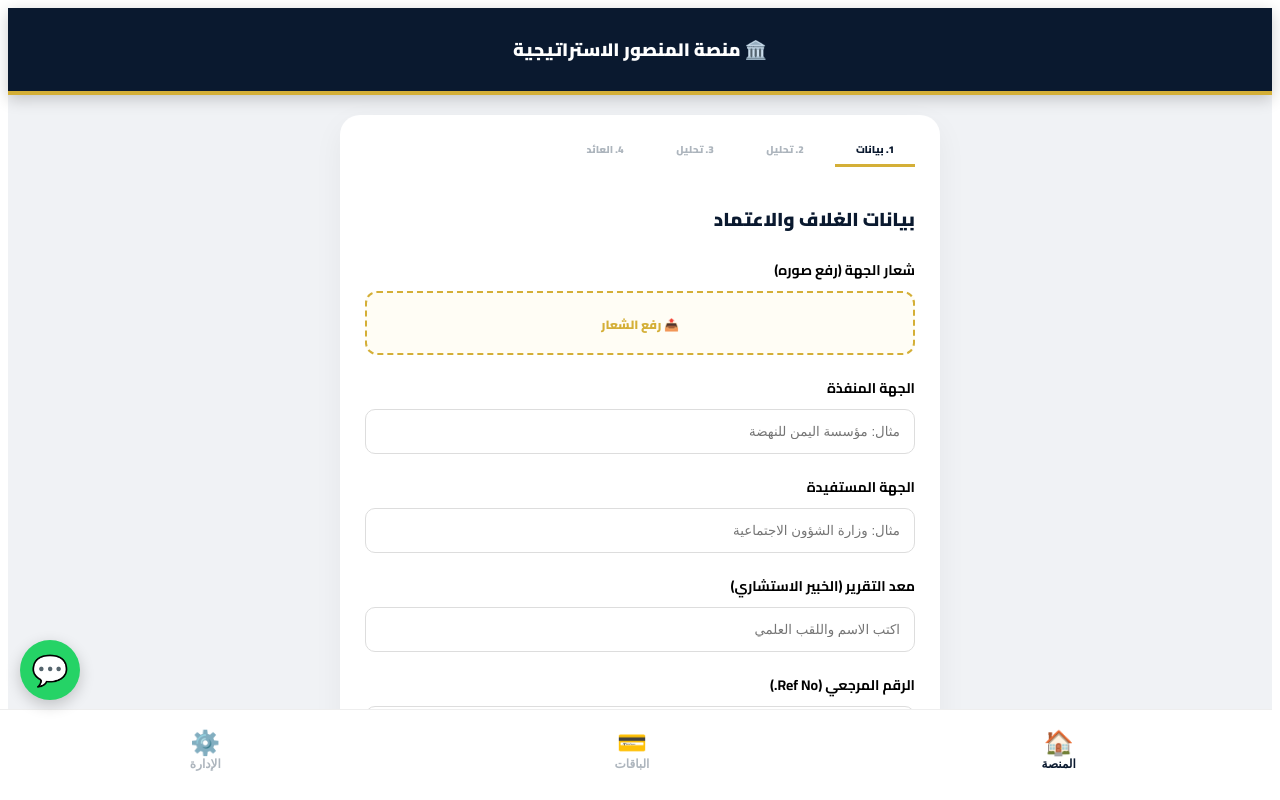
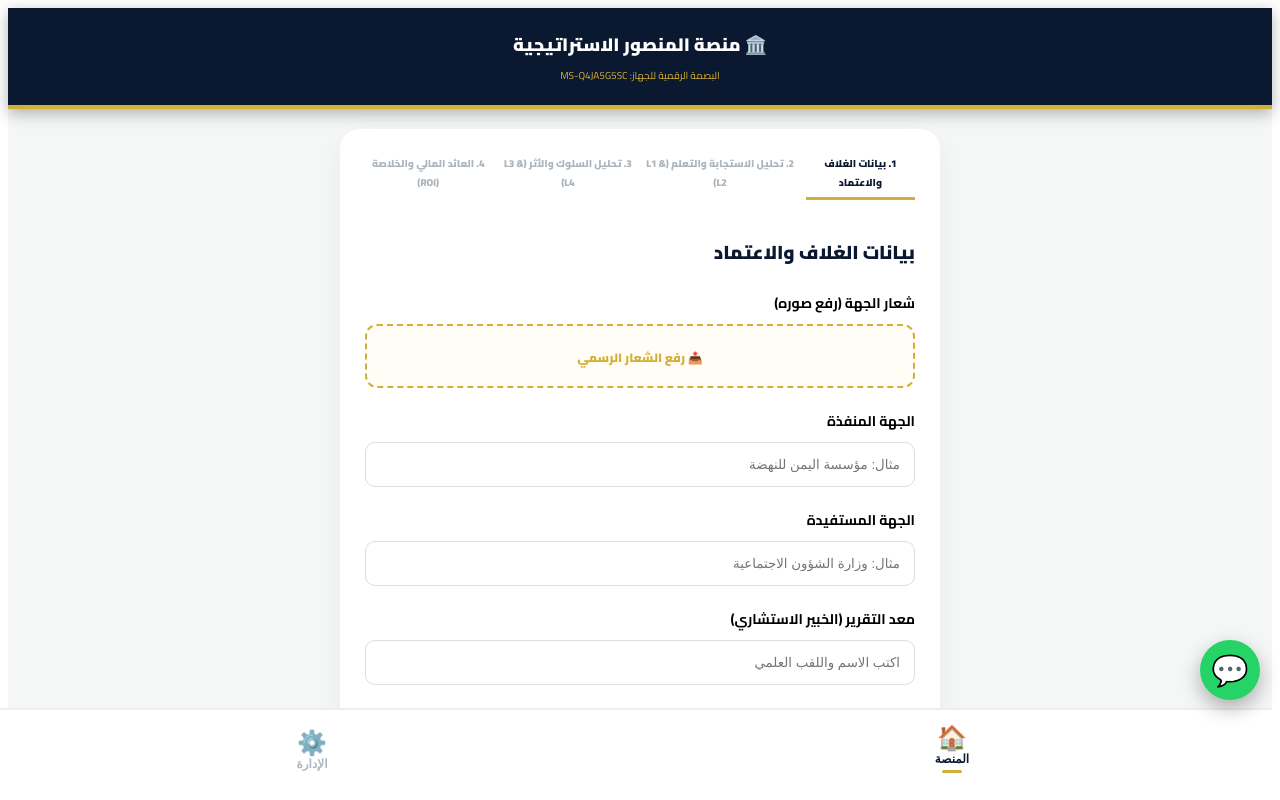
Before and after one commit to al-mansoour-ai/almansour-executive, a Next.js app: page / in a window 1280 px wide. Shown: the top 800 px of the page. Built offline with nearby package versions, Linux system fonts and the light colour scheme.

Commit message:
Update index.js

```diff
--- a/pages/index.js
+++ b/pages/index.js
@@ -2,18 +2,29 @@ import React, { useState, useEffect } from 'react';
 import Head from 'next/head';
 import { trainingData } from '../src/data/training';
 
-export default function SovereignFinalLevel() {
+export default function AlMansourSovereignPlatform() {
   const [activeTab, setActiveTab] = useState('platform');
   const [currentStep, setCurrentStep] = useState(0);
-  const [generatedCode, setGeneratedCode] = useState(''); // لتوليد الأكواد في الإدارة
+  const [generatedCode, setGeneratedCode] = useState('');
+  const [deviceId, setDeviceId] = useState('');
 
-  // 🛡️ نظام البصمة الرقمية البسيط
+  // 🛡️ 1. محرك البصمة الرقمية (توليد معرف فريد للجهاز)
   useEffect(() => {
-    const fingerprint = localStorage.getItem('sovereign_device_id');
-    if (!fingerprint) {
-      localStorage.setItem('sovereign_device_id', 'DEV-' + Math.random().toString(36).substr(2, 9).toUpperCase());
+    let id = localStorage.getItem('almansour_device_id');
+    if (!id) {
+      id = 'MS-' + Math.random().toString(36).substr(2, 9).toUpperCase();
+      localStorage.setItem('almansour_device_id', id);
     }
+    setDeviceId(id);
   }, []);
+
+  // ⚙️ 2. محرك توليد الأكواد (للحسابات الاحترافية والمؤسسية)
+  const generateVipCode = (prefix) => {
+    const timestamp = Date.now().toString().slice(-4);
+    const random = Math.floor(1000 + Math.random() * 9000);
+    const code = `${prefix}-${timestamp}-${random}`;
+    setGeneratedCode(code);
+  };
 
   const years = Array.from({ length: 30 }, (_, i) => 2026 - i);
   const months = ["يناير", "فبراير", "مارس", "أبريل", "مايو", "يونيو", "يوليو", "أغسطس", "سبتمبر", "أكتوبر", "نوفمبر", "ديسمبر"];
@@ -21,51 +32,50 @@ export default function SovereignFinalLevel() {
 
   const step = trainingData.steps[currentStep];
 
-  // دالة توليد أكواد الباقات (للإدارة)
-  const generateVIPCode = (pkg) => {
-    const code = `${pkg.toUpperCase()}-${Math.floor(1000 + Math.random() * 9000)}`;
-    setGeneratedCode(code);
-  };
-
   return (
-    <div dir="rtl" style={{ backgroundColor: "#f0f2f5", minHeight: "100vh", fontFamily: "'Cairo', sans-serif", paddingBottom: "110px" }}>
+    <div dir="rtl" style={{ backgroundColor: "#f4f7f6", minHeight: "100vh", fontFamily: "'Cairo', sans-serif", paddingBottom: "120px" }}>
       <Head>
-        <title>منصة المنصور - النظام المتكامل</title>
+        <title>منصة المنصور الاستراتيجية</title>
         <link href="https://fonts.googleapis.com/css2?family=Cairo:wght@400;700;900&display=swap" rel="stylesheet" />
       </Head>
 
-      <div style={{ background: "#0a192f", color: "white", padding: "25px", textAlign: "center", borderBottom: "4px solid #d4af37", boxShadow: "0 4px 15px rgba(0,0,0,0.2)" }}>
+      {/* الهيدر السيادي */}
+      <div style={{ background: "#0a192f", color: "white", padding: "20px", textAlign: "center", borderBottom: "4px solid #d4af37", boxShadow: "0 4px 15px rgba(0,0,0,0.3)" }}>
         <h2 style={{ fontSize: "18px", fontWeight: 900, margin: 0 }}>🏛️ منصة المنصور الاستراتيجية</h2>
+        <div style={{ fontSize: "10px", color: "#d4af37", marginTop: "5px" }}>البصمة الرقمية للجهاز: {deviceId}</div>
       </div>
 
       <main style={{ maxWidth: "600px", margin: "20px auto", padding: "0 15px" }}>
 
-        {/* قسم الإدارة: توليد الأكواد */}
+        {/* صفحة الإدارة: توليد الأكواد */}
         {activeTab === 'admin' && (
-          <div style={{ background: "white", borderRadius: "20px", padding: "30px", boxShadow: "0 10px 30px rgba(0,0,0,0.05)" }}>
-            <h3 style={{ fontWeight: 900, color: "#0a192f" }}>⚙️ لوحة تحكم الإدارة</h3>
-            <p style={{ fontSize: "14px", color: "#666" }}>توليد أكواد التفعيل للعملاء:</p>
-            <div style={{ display: "flex", gap: "10px", flexWrap: "wrap", marginBottom: "20px" }}>
-              <button onClick={() => generateVIPCode('Free')} style={{ flex: 1, padding: "10px", background: "#eee", borderRadius: "10px", fontWeight: 700 }}>مجانية</button>
-              <button onClick={() => generateVIPCode('Pro')} style={{ flex: 1, padding: "10px", background: "#d4af37", color: "white", borderRadius: "10px", fontWeight: 700 }}>احترافية</button>
-              <button onClick={() => generateVIPCode('Corp')} style={{ flex: 1, padding: "10px", background: "#0a192f", color: "white", borderRadius: "10px", fontWeight: 700 }}>مؤسسية</button>
+          <div style={{ background: "white", borderRadius: "20px", padding: "30px", boxShadow: "0 10px 30px rgba(0,0,0,0.1)" }}>
+            <h3 style={{ fontWeight: 900, color: "#0a192f", borderBottom: "2px solid #eee", paddingBottom: "10px" }}>⚙️ لوحة تحكم التراخيص</h3>
+            <p style={{ fontSize: "13px", color: "#666", marginBottom: "20px" }}>اختر نوع الباقة لتوليد كود تفعيل فريد للعميل:</p>
+
+            <div style={{ display: "grid", gridTemplateColumns: "1fr 1fr", gap: "10px", marginBottom: "20px" }}>
+              <button onClick={() => generateVipCode('PRO')} style={{ padding: "15px", background: "#d4af37", color: "white", border: "none", borderRadius: "10px", fontWeight: 900, cursor: "pointer" }}>باقة احترافية</button>
+              <button onClick={() => generateVipCode('CORP')} style={{ padding: "15px", background: "#0a192f", color: "white", border: "none", borderRadius: "10px", fontWeight: 900, cursor: "pointer" }}>باقة مؤسسية</button>
             </div>
+
             {generatedCode && (
-              <div style={{ padding: "20px", background: "#f8f9fa", border: "2px dashed #0a192f", borderRadius: "15px", textAlign: "center" }}>
-                <span style={{ fontSize: "12px" }}>كود التفعيل الجديد:</span>
-                <div style={{ fontSize: "24px", fontWeight: 900, color: "#d4af37" }}>{generatedCode}</div>
+              <div style={{ padding: "20px", background: "#f0fdf4", border: "2px dashed #22c55e", borderRadius: "15px", textAlign: "center" }}>
+                <span style={{ fontSize: "12px", color: "#166534" }}>الكود المستخرج بنجاح:</span>
+                <div style={{ fontSize: "22px", fontWeight: 900, color: "#16a34a", letterSpacing: "2px", margin: "10px 0" }}>{generatedCode}</div>
+                <button onClick={() => navigator.clipboard.writeText(generatedCode)} style={{ fontSize: "11px", background: "#eee", border: "none", padding: "5px 10px", borderRadius: "5px" }}>نسخ الكود</button>
               </div>
             )}
           </div>
         )}
 
-        {/* قسم المنصة */}
+        {/* قسم المنصة والأسئلة الـ 12 */}
         {activeTab === 'platform' && (
           <div style={{ background: "white", borderRadius: "20px", padding: "25px", boxShadow: "0 10px 30px rgba(0,0,0,0.05)" }}>
+            {/* مؤشر الخطوات التتابعي */}
             <div style={{ display: "flex", overflowX: "auto", gap: "10px", marginBottom: "25px", paddingBottom: "10px" }}>
               {trainingData.steps.map((s, i) => (
-                <div key={i} style={{ minWidth: "80px", textAlign: "center", fontSize: "10px", fontWeight: 900, color: i === currentStep ? "#0a192f" : "#adb5bd" }}>
-                  {i+1}. {s.label.split(' ')[0]}
+                <div key={i} style={{ minWidth: "100px", textAlign: "center", fontSize: "10px", fontWeight: 900, color: i === currentStep ? "#0a192f" : "#adb5bd" }}>
+                  {i+1}. {s.label}
                   {i === currentStep && <div style={{ height: "3px", background: "#d4af37", marginTop: "5px" }}></div>}
                 </div>
               ))}
@@ -73,13 +83,14 @@ export default function SovereignFinalLevel() {
 
             <h3 style={{ color: "#0a192f", fontWeight: 900, marginBottom: "20px" }}>{step.label}</h3>
 
+            {/* الحقول الذكية */}
             {step.fields && step.fields.map(f => (
               <div key={f.id} style={{ marginBottom: "20px" }}>
                 <label style={{ display: "block", fontWeight: 700, marginBottom: "8px", fontSize: "14px" }}>{f.label}</label>
                 {f.type === 'file-upload' ? (
                   <div style={{ border: "2px dashed #d4af37", padding: "15px", borderRadius: "12px", textAlign: "center", background: "#fffdf5" }}>
-                    <input type="file" style={{ opacity: 0, position: "absolute", width: "100%", cursor: "pointer" }} />
-                    <span style={{ fontSize: "12px", color: "#d4af37", fontWeight: 900 }}>📤 رفع الشعار</span>
+                    <input type="file" style={{ position: "absolute", opacity: 0, cursor: "pointer" }} />
+                    <span style={{ fontSize: "12px", color: "#d4af37", fontWeight: 900 }}>📤 رفع الشعار الرسمي</span>
                   </div>
                 ) : f.type === 'strategic-date' ? (
                   <div style={{ display: "flex", gap: "5px" }}>
@@ -93,37 +104,48 @@ export default function SovereignFinalLevel() {
               </div>
             ))}
 
+            {/* الأسئلة المنهجية */}
             {step.questions && step.questions.map(q => (
               <div key={q.id} style={{ marginBottom: "25px" }}>
                 <label style={{ display: "block", fontWeight: 900, fontSize: "15px", marginBottom: "8px" }}>{q.id}. {q.q}</label>
                 <div style={{ background: "#fff9db", padding: "10px", borderRadius: "8px", borderRight: "4px solid #fab005", fontSize: "12px" }}>
                   <b>💡 إرشاد:</b> {q.hint}<br/><i>{q.example}</i>
                 </div>
-                <textarea rows="3" style={{ width: "100%", padding: "14px", marginTop: "10px", borderRadius: "10px", border: "1px solid #eee" }}></textarea>
+                <textarea rows="3" style={{ width: "100%", padding: "14px", marginTop: "10px", borderRadius: "10px", border: "1px solid #eee" }} placeholder="ادخل التحليل هنا..."></textarea>
               </div>
             ))}
 
+            {/* أزرار التحكم */}
             <div style={{ display: "flex", gap: "10px", marginTop: "30px" }}>
               {currentStep > 0 && <button onClick={() => setCurrentStep(currentStep - 1)} style={{ flex: 1, padding: "15px", borderRadius: "12px", background: "white", border: "1px solid #ddd", fontWeight: 700 }}>السابق</button>}
-              <button onClick={() => currentStep < trainingData.steps.length - 1 ? setCurrentStep(currentStep + 1) : null} style={{ flex: 2, padding: "15px", borderRadius: "12px", background: "#0a192f", color: "white", fontWeight: 900 }}>
-                {currentStep < trainingData.steps.length - 1 ? "التالي" : "توليد التقرير النهائي 📄"}
+              <button onClick={() => currentStep < trainingData.steps.length - 1 ? setCurrentStep(currentStep + 1) : null} style={{ flex: 2, padding: "15px", borderRadius: "12px", background: "#0a192f", color: "white", fontWeight: 900, border: "none" }}>
+                {currentStep < trainingData.steps.length - 1 ? "التالي" : "توليد الوثيقة السيادية 📄"}
               </button>
             </div>
           </div>
         )}
       </main>
 
-      {/* زر الواتساب العائم */}
-      <a href="https://wa.me/967XXXXXXXXX" target="_blank" style={{ position: "fixed", bottom: "100px", left: "20px", width: "60px", height: "60px", background: "#25d366", borderRadius: "50%", display: "flex", alignItems: "center", justifyContent: "center", boxShadow: "0 5px 15px rgba(0,0,0,0.2)", zIndex: 1001, textDecoration: "none" }}>
-        <span style={{ fontSize: "30px" }}>💬</span>
+      {/* 💬 زر الواتساب العائم (تم إصلاح الربط والظهور) */}
+      <a
+        href="https://wa.me/967770000000"
+        target="_blank"
+        rel="noopener noreferrer"
+        style={{ position: "fixed", bottom: "100px", right: "20px", width: "60px", height: "60px", background: "#25d366", borderRadius: "50%", display: "flex", alignItems: "center", justifyContent: "center", boxShadow: "0 8px 20px rgba(0,0,0,0.3)", zIndex: 9999, textDecoration: "none" }}
+      >
+        <span style={{ color: "white", fontSize: "30px" }}>💬</span>
       </a>
 
-      {/* الشريط السفلي */}
-      <nav style={{ position: "fixed", bottom: 0, width: "100%", height: "80px", background: "white", display: "flex", borderTop: "1px solid #eee", zIndex: 1000, paddingBottom: "10px" }}>
-        {[ {id: 'platform', l: 'المنصة', i: '🏠'}, {id: 'pricing', l: 'الباقات', i: '💳'}, {id: 'admin', l: 'الإدارة', i: '⚙️'} ].map(tab => (
-          <button key={tab.id} onClick={() => setActiveTab(tab.id)} style={{ flex: 1, border: "none", background: "none", color: activeTab === tab.id ? "#0a192f" : "#adb5bd" }}>
+      {/* 📱 شريط التنقل السفلي */}
+      <nav style={{ position: "fixed", bottom: 0, width: "100%", height: "80px", background: "white", display: "flex", borderTop: "2px solid #eee", zIndex: 1000, paddingBottom: "10px" }}>
+        {[
+          {id: 'platform', l: 'المنصة', i: '🏠'},
+          {id: 'admin', l: 'الإدارة', i: '⚙️'}
+        ].map(tab => (
+          <button key={tab.id} onClick={() => setActiveTab(tab.id)} style={{ flex: 1, border: "none", background: "none", color: activeTab === tab.id ? "#0a192f" : "#adb5bd", cursor: "pointer" }}>
             <div style={{ fontSize: "24px" }}>{tab.i}</div>
             <div style={{ fontSize: "12px", fontWeight: 900 }}>{tab.l}</div>
+            {activeTab === tab.id && <div style={{ width: "20px", height: "3px", background: "#d4af37", margin: "4px auto", borderRadius: "5px" }}></div>}
           </button>
         ))}
       </nav>
```
